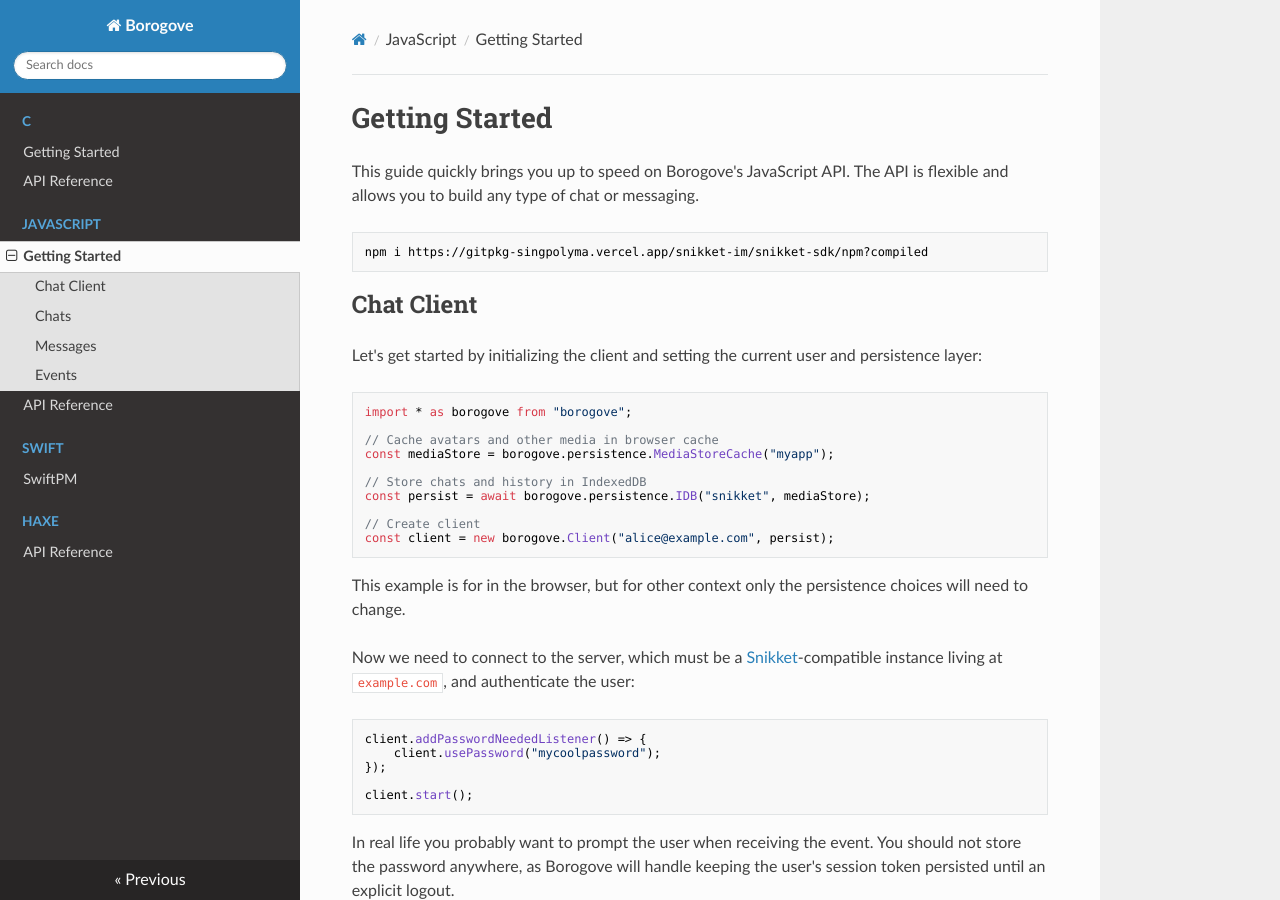
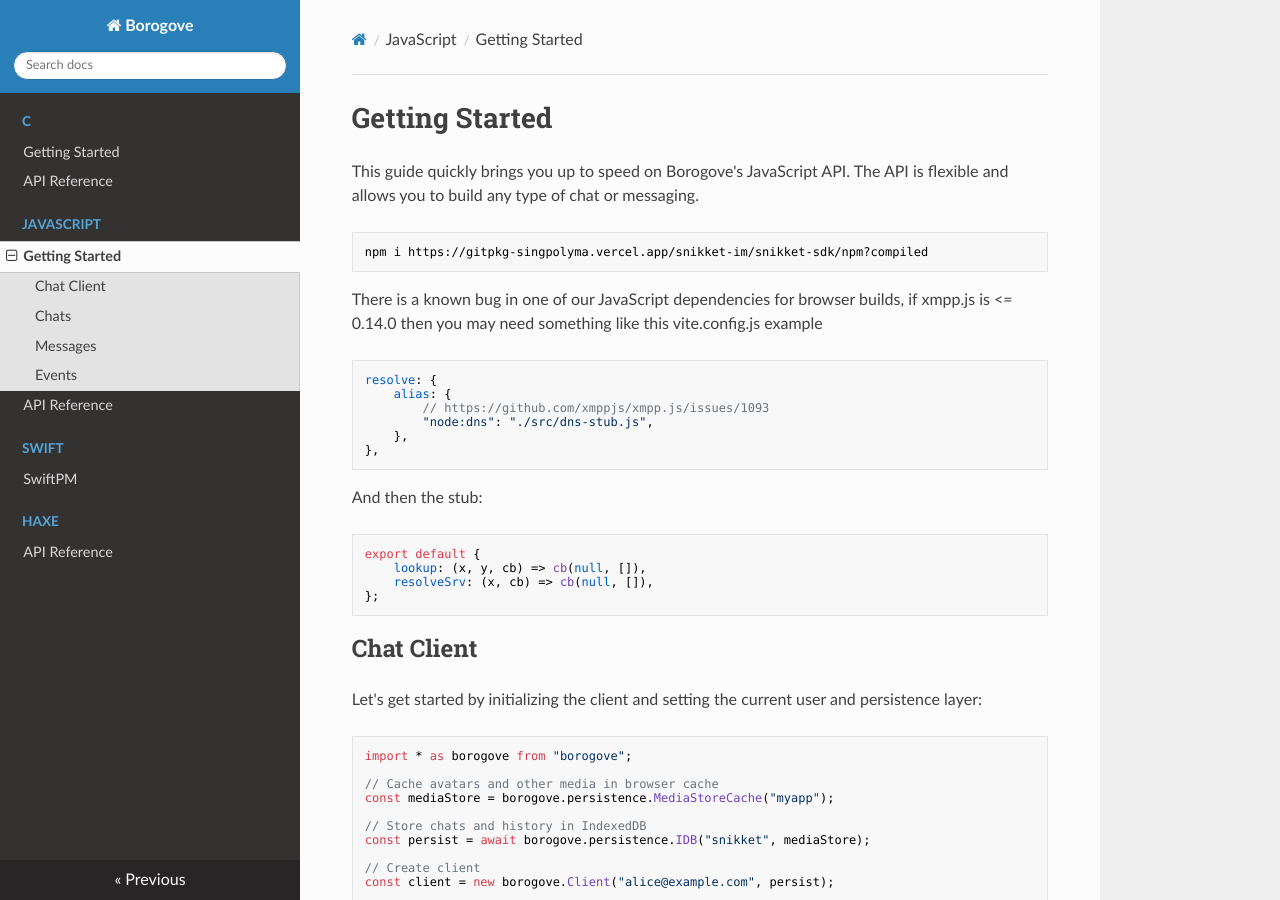
Before and after one commit to snikket-im/snikket-sdk, an MkDocs documentation site: the page built from docs/js/index.md, in a window 1280 px wide and 900 px high. Built offline with MkDocs 1.6.1, drawn with Linux system fonts in a browser that asks for light colours; nearby versions of some CDN libraries.

Commit message:
Mention xmpp.js workaround

````diff
--- a/docs/js/index.md
+++ b/docs/js/index.md
@@ -4,6 +4,26 @@ This guide quickly brings you up to speed on Borogove's JavaScript API. The API
 
 ```console
 npm i https://gitpkg-singpolyma.vercel.app/snikket-im/snikket-sdk/npm?compiled
+```
+
+There is a known bug in one of our JavaScript dependencies for browser builds, if xmpp.js is <= 0.14.0 then you may need something like this vite.config.js example
+
+```js
+resolve: {
+	alias: {
+		// https://github.com/xmppjs/xmpp.js/issues/1093
+		"node:dns": "./src/dns-stub.js",
+	},
+},
+```
+
+And then the stub:
+
+```js
+export default {
+	lookup: (x, y, cb) => cb(null, []),
+	resolveSrv: (x, cb) => cb(null, []),
+};
 ```
 
 ## Chat Client
````
Also changed, not shown: README.md (+20 -0 lines).
